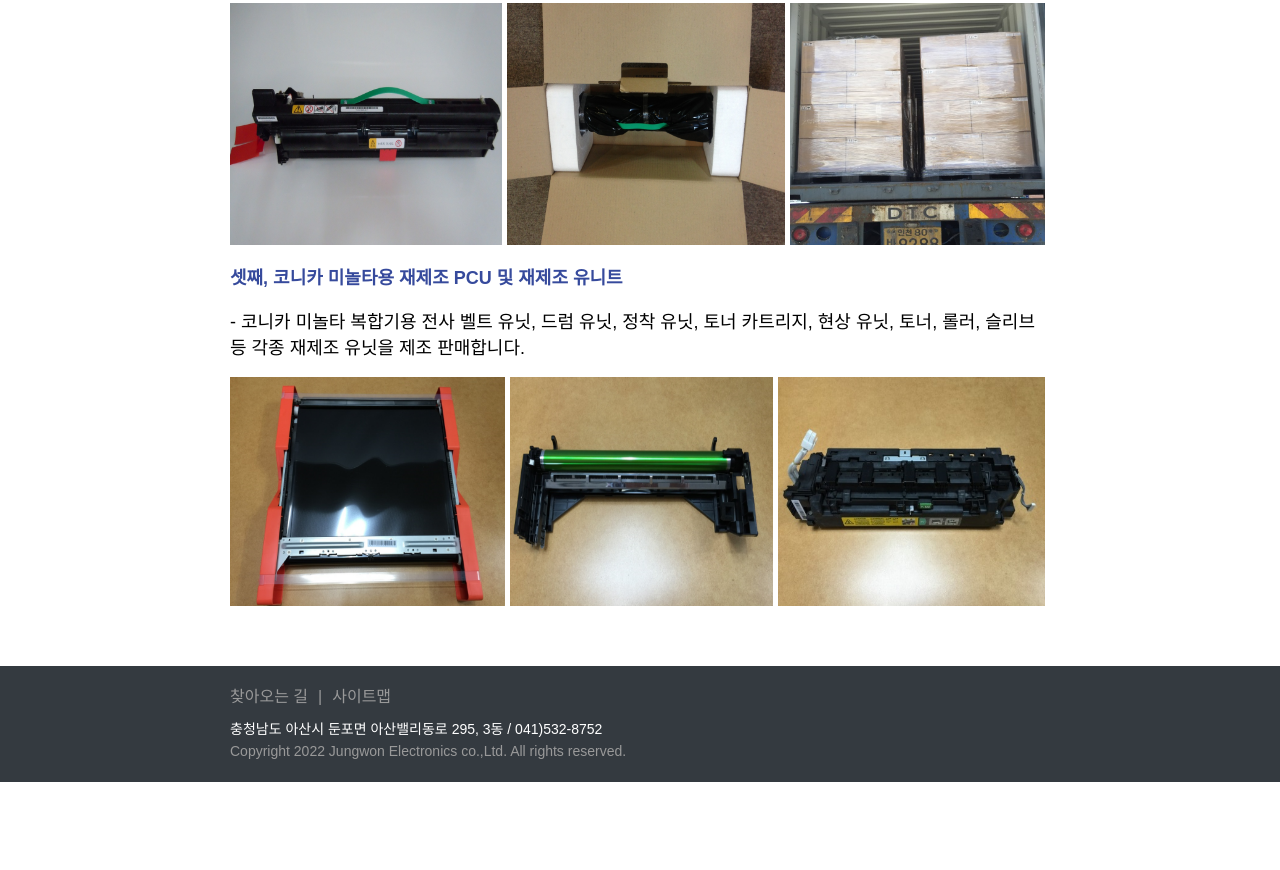
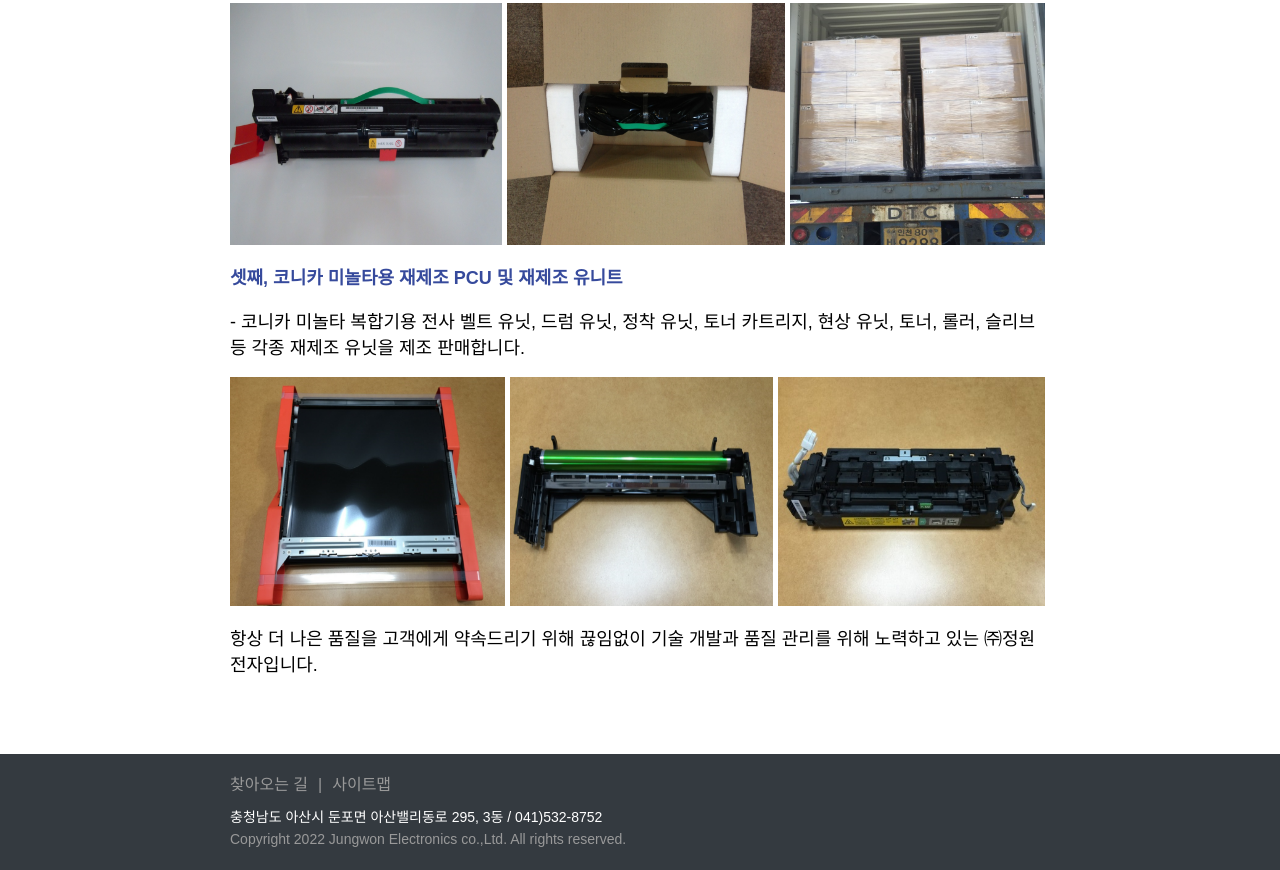
Before and after one commit to jungwonelectronics/homepage, a Gatsby site: page /company/introduction in a window 1280 px wide. Shown: the part 1063-1933 px from the top of the page. Before the commit the page ends 1845 px from the top, so only its background shows below. Built offline with nearby package versions, Linux system fonts and the light colour scheme; Gatsby itself is replaced by a stand-in of ours.

Commit message:
update introduction page

```diff
--- a/src/pages/company/introduction.js
+++ b/src/pages/company/introduction.js
@@ -63,6 +63,9 @@ const IntroductionPage = () => {
           />),
         ]}
       />
+      <div style={{ width: '100%' }}>
+        <p>항상  더 나은 품질을 고객에게 약속드리기 위해 끊임없이 기술 개발과 품질 관리를 위해 노력하고 있는 ㈜정원전자입니다.</p>
+      </div>
     </PageLayout>
   );
 }
```
